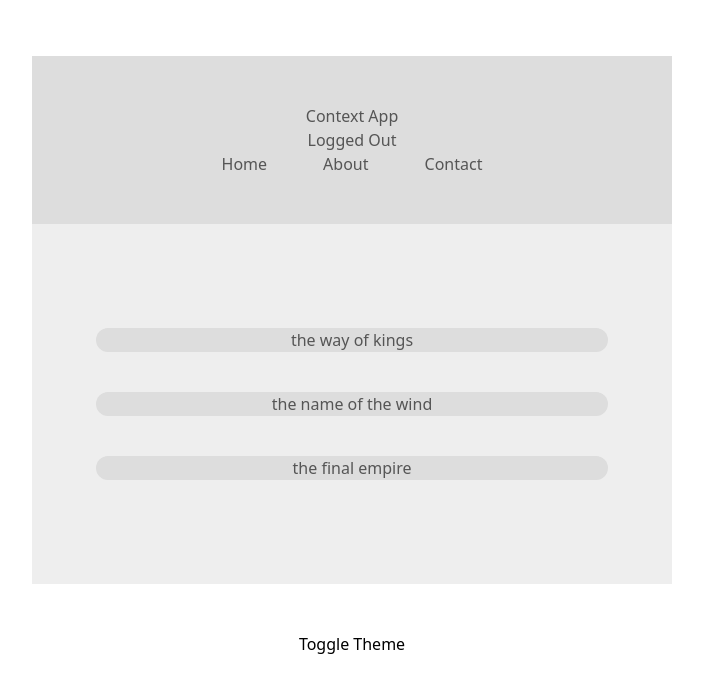
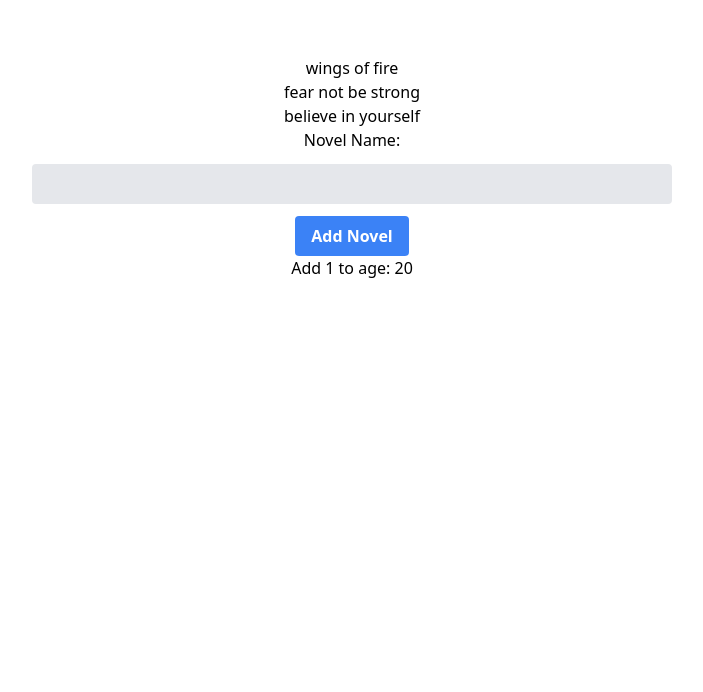
Before and after one commit to karunaGokul/react, a React (Create React App) app: page / in a window 1280 px wide. Shown: the top 692 px of the page, without its empty margins (288-991 px from the left). Built offline with nearby package versions, Linux system fonts and the light colour scheme.

Commit message:
useState and useEffect hook

```diff
--- a/package.json
+++ b/package.json
@@ -14,7 +14,9 @@
     "react": "^18.2.0",
     "react-dom": "^18.2.0",
     "react-scripts": "5.0.1",
+    "react-uuid": "^2.0.0",
     "typescript": "^4.9.5",
+    "uuid": "^8.3.2",
     "web-vitals": "^2.1.4"
   },
   "scripts": {
@@ -42,6 +44,7 @@
     ]
   },
   "devDependencies": {
+    "@types/uuid": "^9.0.1",
     "tailwindcss": "^3.2.7"
   }
 }
--- a/src/App.tsx
+++ b/src/App.tsx
@@ -1,10 +1,13 @@
 import React from "react";
 import "./App.css";
-import BookList from "./Contexts/BookList";
+/* import BookList from "./Contexts/BookList";
 import Navbar from "./Contexts/NavBar";
 import ToggleTheme from "./Contexts/ToggleTheme";
 import ThemeContextProvider from "./Contexts/ThemeContext";
-import AuthContextProvider from "./Contexts/AuthContext";
+import AuthContextProvider from "./Contexts/AuthContext"; */
+
+import NovelList from "./Hooks/NovelList";
+
 /* import SearchTodo from "./HOC/TodoList";
 import TodoList from "./HOC/TodoList";
 import SearchUser from "./HOC/UserList";
@@ -14,9 +17,10 @@ import UserList from "./HOC/UserList"; */
 function App() {
   return (
     <div className="max-w-screen-sm my-14 mx-auto text-center">
-      <ThemeContextProvider>
-        <AuthContextProvider>
-          {/* <Form />
+
+      <NovelList />
+
+      {/* <Form />
       <div>
         <UserList />
        <SearchUser />
@@ -25,11 +29,13 @@ function App() {
         <TodoList />
         <SearchTodo />
       </div> */}
+      {/* <ThemeContextProvider>
+        <AuthContextProvider>
           <Navbar />
           <BookList />
           <ToggleTheme />
         </AuthContextProvider>
-      </ThemeContextProvider>
+      </ThemeContextProvider> */}
     </div>
   );
 }
--- /dev/null
+++ b/src/Hooks/NewNovelForm.tsx
@@ -0,0 +1,30 @@
+import React, { useState } from "react";
+
+const NewNovelForm = ({ novel }: any) => {
+    const [ title, setTitle ] = useState('');
+    const handleSubmit = (e: any) => {
+        e.preventDefault();
+        novel(title);
+        setTitle('');
+    }
+  return (
+    <form onSubmit={handleSubmit}>
+      <label>Novel Name: </label>
+      <input
+        type="text"
+        required
+        value={title}
+        onChange={(e) => { setTitle(e.target.value) }}
+        className="mt-3 bg-gray-200 appearance-none border-2 border-gray-200 rounded w-full py-2 px-4 text-gray-700 leading-tight focus:outline-none focus:bg-white focus:border-purple-500"
+      />
+      <button
+        type="submit"
+        className="mt-3 bg-blue-500 hover:bg-blue-700 text-white font-bold py-2 px-4 rounded"
+      >
+        Add Novel
+      </button>
+    </form>
+  );
+};
+
+export default NewNovelForm;
--- /dev/null
+++ b/src/Hooks/NovelList.tsx
@@ -0,0 +1,41 @@
+import React, { useEffect, useState } from "react";
+import { v4 as uuidv4 } from "uuid";
+import NewNovelForm from "./NewNovelForm";
+
+const NovelList = () => {
+  const [novels, setNovels] = useState([
+    { title: "wings of fire", id: 1 },
+    { title: "fear not be strong", id: 2 },
+    { title: "believe in yourself", id: 3 },
+  ]);
+
+  const [ age, setAge ] = useState(20);
+
+  const newId: any = uuidv4();
+
+  const addNovel = (title: any) => {
+    setNovels([...novels, { title, id: newId }]);
+  };
+
+  useEffect(() => {
+    console.log("useEffect hook", novels);
+  }, [novels])
+
+  useEffect(() => {
+    console.log("useEffect hook", age);
+  }, [age])
+
+  return (
+    <div>
+      <ul>
+        {novels.map((novel) => {
+          return <li key={novel.id}>{novel.title}</li>;
+        })}
+      </ul>
+      <NewNovelForm novel={addNovel} />
+      <button onClick={() => setAge(age+1)}>Add 1 to age: {age}</button>
+    </div>
+  );
+};
+
+export default NovelList;
--- a/tsconfig.json
+++ b/tsconfig.json
@@ -18,7 +18,8 @@
     "resolveJsonModule": true,
     "isolatedModules": true,
     "noEmit": true,
-    "jsx": "react-jsx"
+    "jsx": "react-jsx",
+    "typeRoots": ["./node_modules/@types","./@types" ]
   },
   "include": [
     "src"
```
Also changed, not shown: 1 other file (tests, documents, lock files or other folders).
